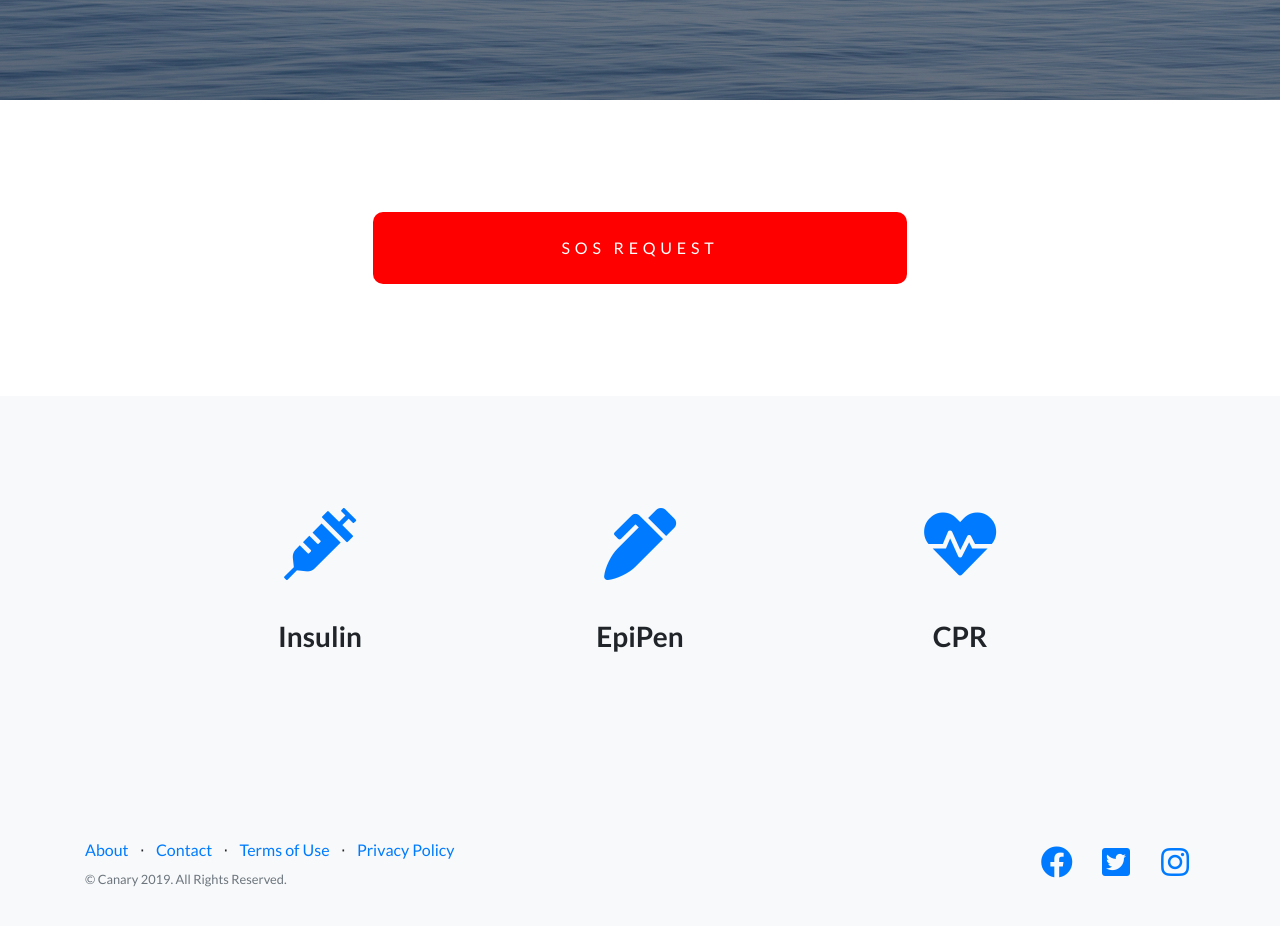
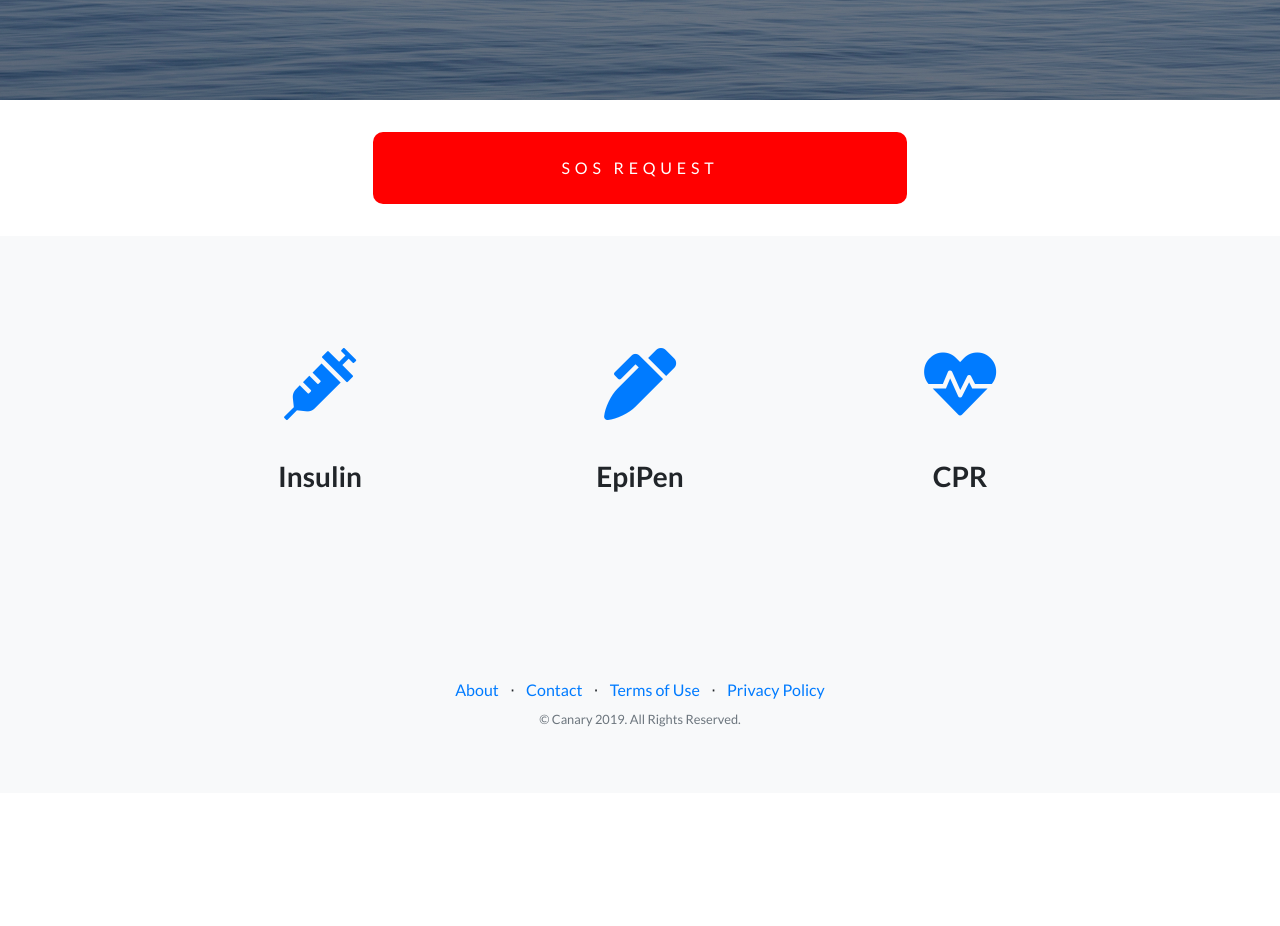
Before and after one commit to le-rich/Canary-AH19, a website: page index.html in a window 1280 px wide. Shown: the part 360-1286 px from the top of the page. After the commit the page ends 1153 px from the top, so only its background shows below. Drawn offline with nearby package versions, Linux system fonts and the light colour scheme; no server answers.

Commit message:
Added changes to index

```diff
--- a/index.html
+++ b/index.html
@@ -23,11 +23,9 @@
 
   <style>
     #sos-button{
-      margin-top: 7rem;
-      margin-bottom: 7rem;
+      margin-top: 2rem;
+      margin-bottom: 2rem;
       background-color: red;
-      /* left: 0;
-      right: 0; */
       margin-left: auto;
       margin-right: auto;
       border-radius: 10px;
@@ -72,8 +70,9 @@
 
     <div id="map-conatiner"></div>
 
+
+    <!-- Request SOS Button -->
     <div class="container-fluid">
-
       <div id="sos-button-container" class="row">
         <div id="sos-button" class="col-5 mx-auto text-center py-4 animated fadeInUp">SOS REQUEST</div>
       </div>
@@ -121,7 +120,7 @@
     <footer class="footer bg-light">
       <div class="container">
         <div class="row">
-          <div class="col-lg-6 h-100 text-center text-lg-left my-auto">
+          <div class="col-lg-6 h-100 text-center my-auto mx-auto">
             <ul class="list-inline mb-2">
               <li class="list-inline-item">
                 <a href="#">About</a>
@@ -140,25 +139,6 @@
               </li>
             </ul>
             <p class="text-muted small mb-4 mb-lg-0">&copy; Canary 2019. All Rights Reserved.</p>
-          </div>
-          <div class="col-lg-6 h-100 text-center text-lg-right my-auto">
-            <ul class="list-inline mb-0">
-              <li class="list-inline-item mr-3">
-                <a href="#">
-                  <i class="fab fa-facebook fa-2x fa-fw"></i>
-                </a>
-              </li>
-              <li class="list-inline-item mr-3">
-                <a href="#">
-                  <i class="fab fa-twitter-square fa-2x fa-fw"></i>
-                </a>
-              </li>
-              <li class="list-inline-item">
-                <a href="#">
-                  <i class="fab fa-instagram fa-2x fa-fw"></i>
-                </a>
-              </li>
-            </ul>
           </div>
         </div>
       </div>
```
